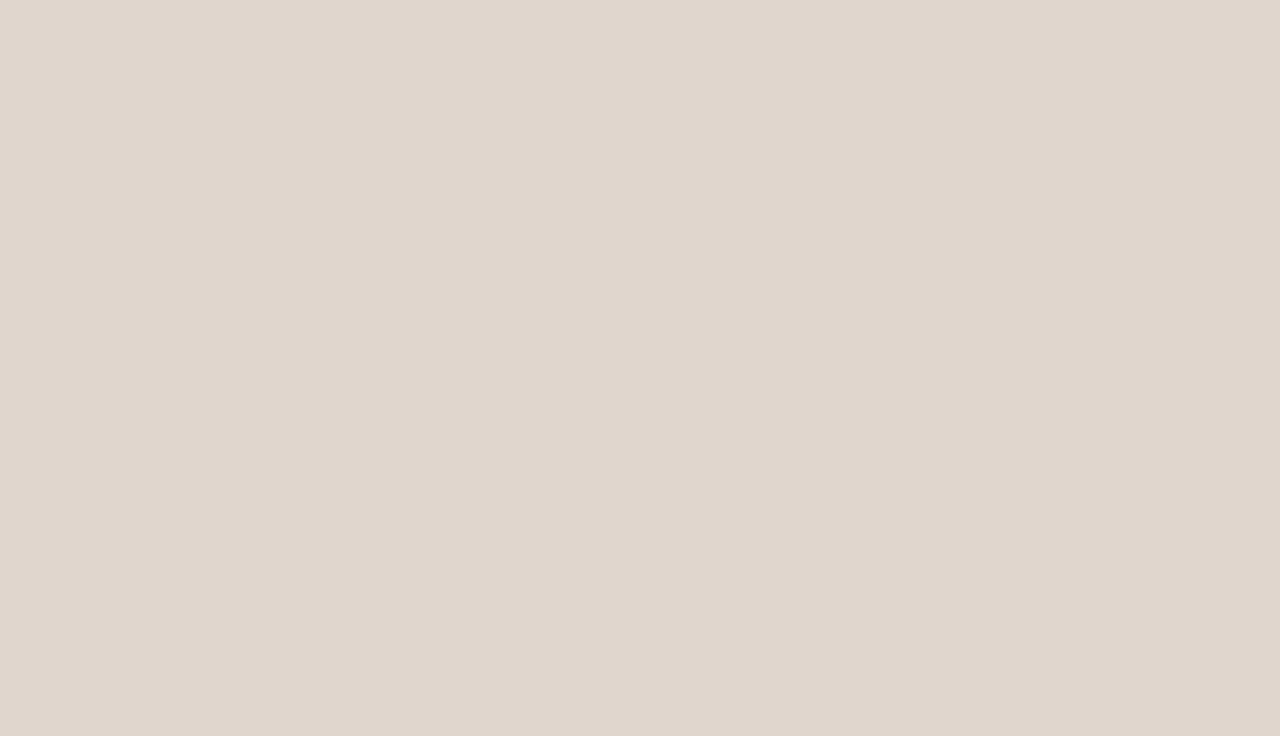
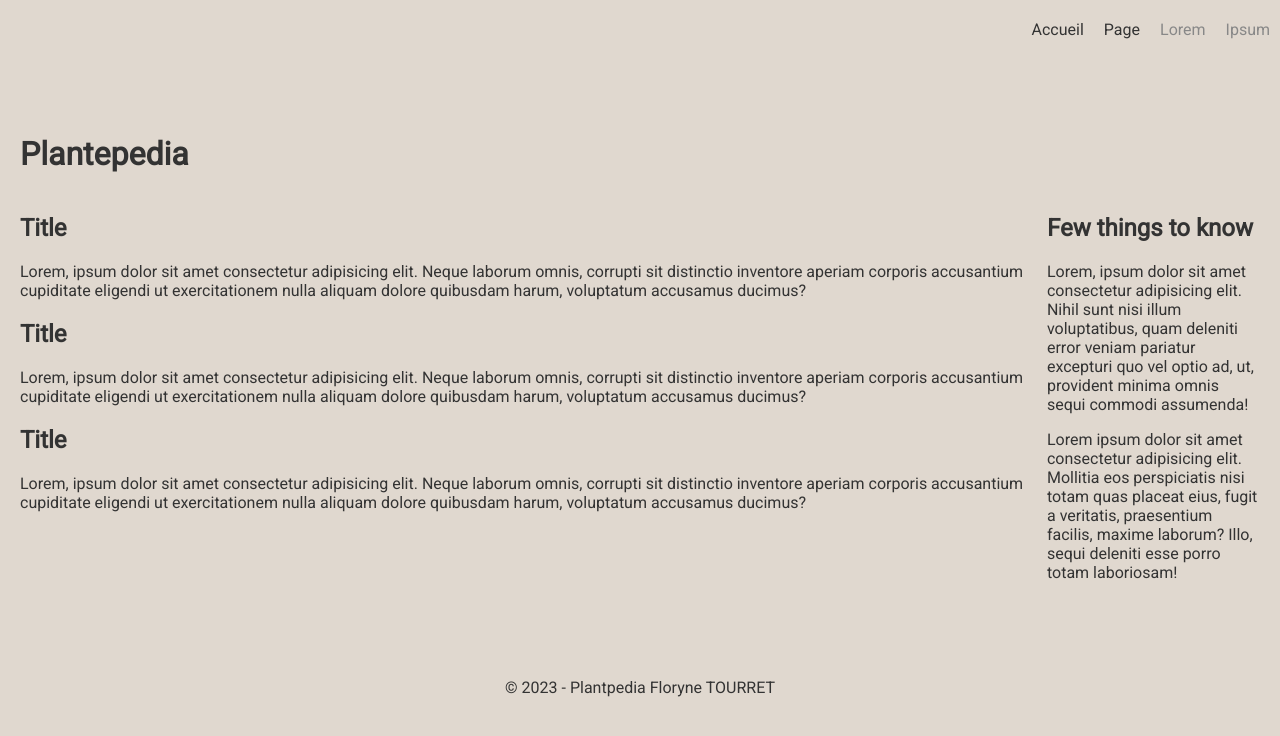
Before and after one commit to FloryneTourret/plantepedia, a website built with webpack: page public/page.html in a window 1280 px wide. Built offline with nearby package versions, Linux system fonts and the light colour scheme.

Commit message:
second page

```diff
--- a/public/page.html
+++ b/public/page.html
@@ -0,0 +1,70 @@
+<!DOCTYPE html>
+<html lang="fr">
+
+<head>
+    <meta charset="UTF-8">
+    <meta http-equiv="X-UA-Compatible" content="IE=edge">
+    <meta name="viewport" content="width=device-width, initial-scale=1.0">
+    <title>Plantpedia</title>
+</head>
+
+<body>
+
+    <header>
+
+        <nav>
+            <ul>
+                <li><a data-link="accueil" href="./index.html">Accueil</a></li>
+                <li><a data-link="Page" href="./page.html">Page</a></li>
+                <li><a data-link="lorem" role="link" aria-disabled="true">Lorem</a></li>
+                <li><a data-link="ipsum" role="link" aria-disabled="true">Ipsum</a></li>
+            </ul>
+        </nav>
+    </header>
+
+    <main>
+        <h1>Plantepedia</h1>
+        <div class="content">
+            <section>
+                <article>
+                    <h2>Title</h2>
+                    <p>Lorem, ipsum dolor sit amet consectetur adipisicing elit. Neque laborum omnis, corrupti sit
+                        distinctio inventore aperiam corporis accusantium cupiditate eligendi ut exercitationem nulla
+                        aliquam dolore quibusdam harum, voluptatum accusamus ducimus?</p>
+                </article>
+
+                <article>
+                    <h2>Title</h2>
+                    <p>Lorem, ipsum dolor sit amet consectetur adipisicing elit. Neque laborum omnis, corrupti sit
+                        distinctio inventore aperiam corporis accusantium cupiditate eligendi ut exercitationem nulla
+                        aliquam dolore quibusdam harum, voluptatum accusamus ducimus?</p>
+                </article>
+
+                <article>
+                    <h2>Title</h2>
+                    <p>Lorem, ipsum dolor sit amet consectetur adipisicing elit. Neque laborum omnis, corrupti sit
+                        distinctio inventore aperiam corporis accusantium cupiditate eligendi ut exercitationem nulla
+                        aliquam dolore quibusdam harum, voluptatum accusamus ducimus?</p>
+                </article>
+            </section>
+            <aside>
+                <h2>Few things to know</h2>
+                <p>Lorem, ipsum dolor sit amet consectetur adipisicing elit. Nihil sunt nisi illum voluptatibus, quam
+                    deleniti error veniam pariatur excepturi quo vel optio ad, ut, provident minima omnis sequi commodi
+                    assumenda!</p>
+                <p>Lorem ipsum dolor sit amet consectetur adipisicing elit. Mollitia eos perspiciatis nisi totam quas
+                    placeat eius, fugit a veritatis, praesentium facilis, maxime laborum? Illo, sequi deleniti esse
+                    porro totam laboriosam!</p>
+            </aside>
+        </div>
+
+    </main>
+
+    <footer>
+        <p>© 2023 - Plantpedia Floryne TOURRET</p>
+    </footer>
+
+    <script src="./bundle.js"></script>
+</body>
+
+</html>
--- a/src/style.scss
+++ b/src/style.scss
@@ -41,8 +41,11 @@ html {
         header {
             display: flex;
             flex-direction: column;
-            height: 80vh;
-            background: url('../public/assets/background.jpeg') center;
+
+            &#index {
+                height: 80vh;
+                background: url('../public/assets/background.jpeg') center;
+            }
 
             nav {
                 padding-top: $padding;
@@ -156,6 +159,15 @@ html {
                     }
                 }
             }
+
+            .content {
+                display: flex;
+                flex-direction: row;
+
+                aside {
+                    width: 30%;
+                }
+            }
         }
 
         footer {
```
Also changed, not shown: public/index.html (+3 -3 lines), public/assets/maranta.jpg (renamed from public/assets/marantha.jpg).
